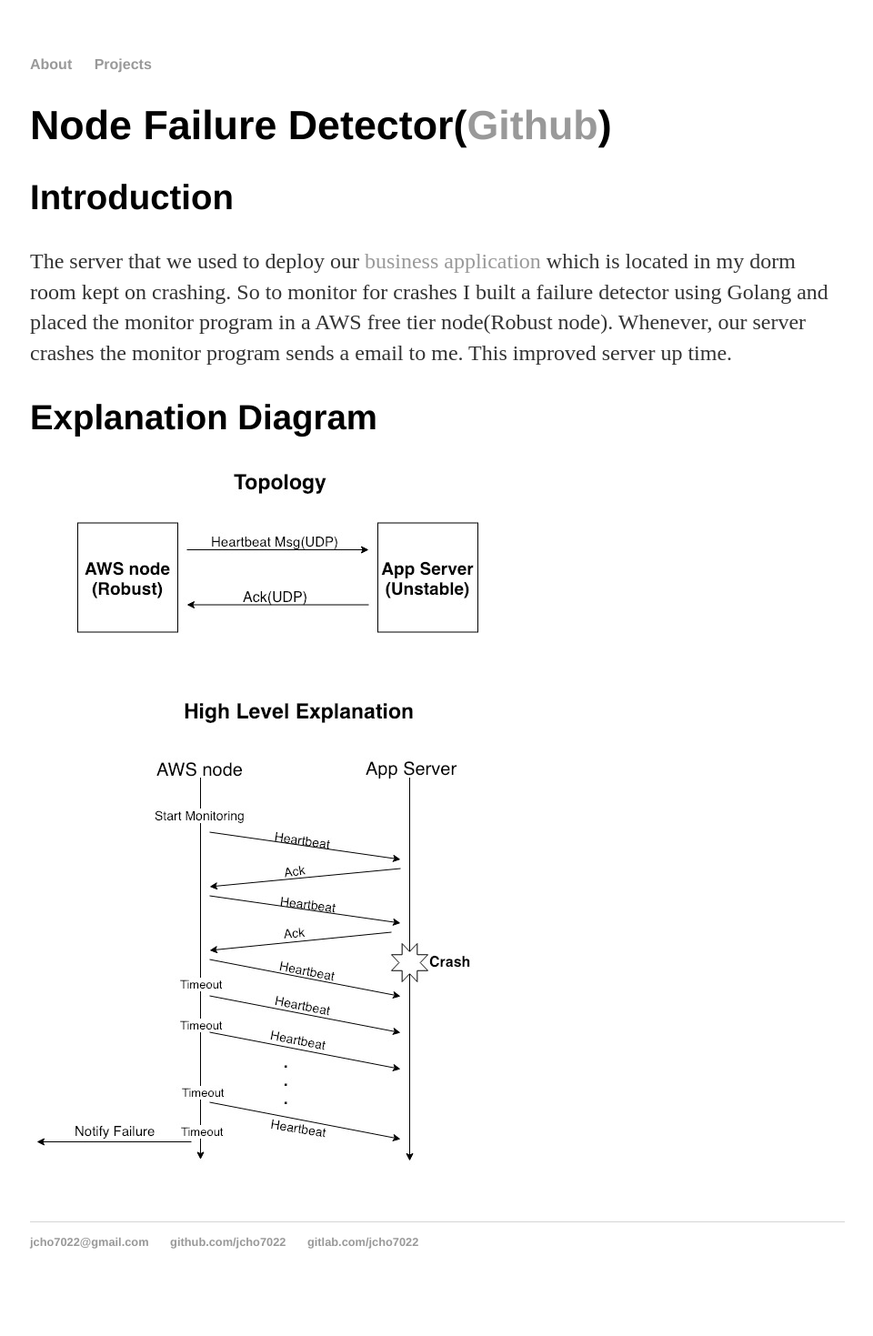
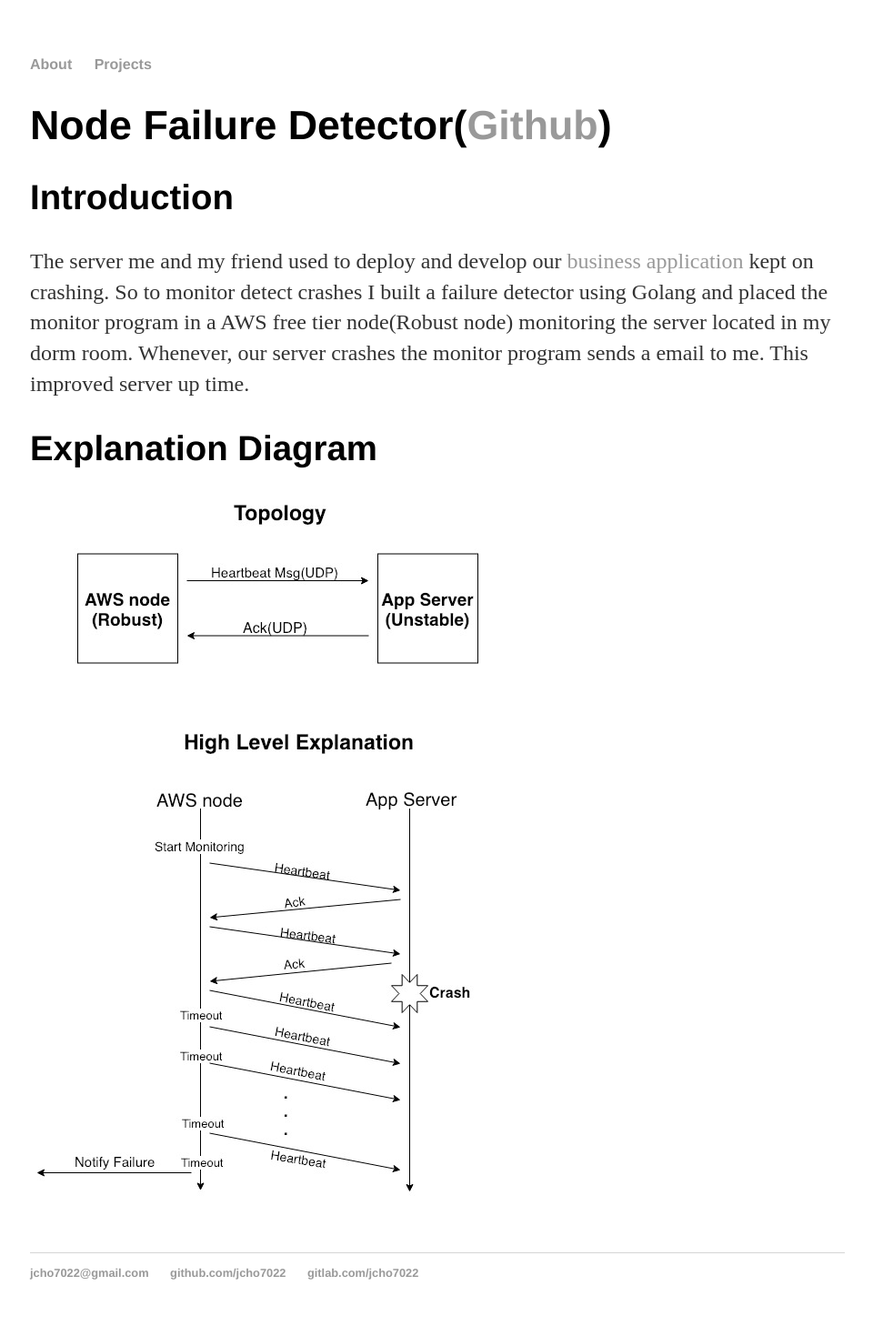
Before and after one commit to jcho7022/jcho7022.github.io, a Jekyll site: the page built from projects/fd/index.html, in a window 1280 px wide. Shown: the whole page at 91% size, without its empty margins (159-1119 px from the left). Built offline with Jekyll 4.4.1, drawn with Linux system fonts in a browser that asks for light colours; before the commit the page ends 1435 px from its top, so only the background shows below that.

Commit message:
Update index.html

```diff
--- a/projects/fd/index.html
+++ b/projects/fd/index.html
@@ -4,10 +4,10 @@ title: Failure Detector
 ---
 <h1>Node Failure Detector(<a href="https://github.com/jcho7022/failure_detector">Github</a>)</h1>
 <h2>Introduction</h2>
-<p>The server that we used to deploy our
-  <a href="https://jcho7022.github.io/projects/float">business application</a> which is located in my dorm room kept on crashing. So to monitor
-  for crashes I built a failure detector using Golang and placed the monitor program in a AWS free tier node(Robust node). Whenever, our
-server crashes the monitor program sends a email to me. This improved server up time.</p>
+<p>The server me and my friend used to deploy and develop our
+  <a href="https://jcho7022.github.io/projects/float">business application</a> kept on crashing. So to monitor
+  detect crashes I built a failure detector using Golang and placed the monitor program in a AWS free tier node(Robust node) monitoring
+  the server located in my dorm room. Whenever, our server crashes the monitor program sends a email to me. This improved server up time.</p>
 <h2>Explanation Diagram</h2>
 <img src="failure_detector_explanation.jpg" alt="failure_detector_explanation">
 <br><br><br><br>
```
